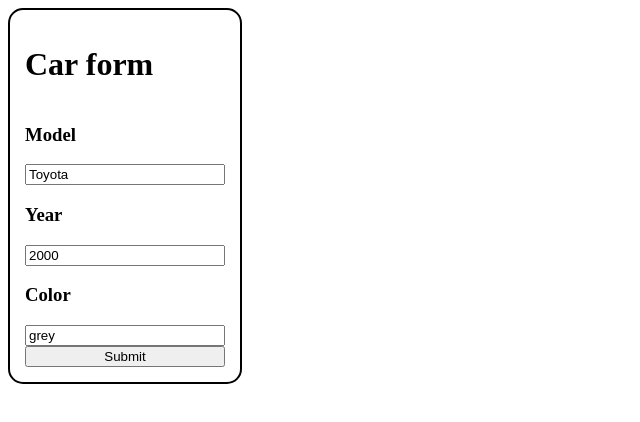
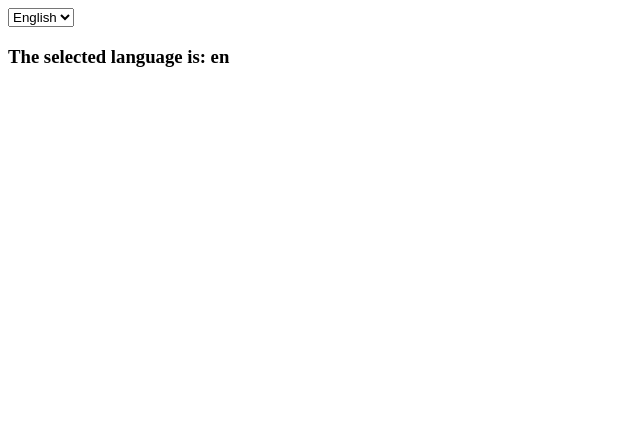
Before and after one commit to GAutuori94/react-exercises, a React (Create React App) app: page / in a window 1280 px wide. Shown: the top 422 px of the page, without its empty margins (0-640 px from the left). Built offline with nearby package versions, Linux system fonts and the light colour scheme.

Commit message:
DisplayLanguage component created, access to LangueContext through useContext hook

```diff
--- a/src/App.js
+++ b/src/App.js
@@ -1,10 +1,24 @@
-import { CarDetails } from "./form.js";
+import { useState } from "react";
+import { DisplayLanguage } from "./displayLanguage";
+import { LanguageContext } from "./languageContext";
 
 export function App() {
 
+  const [language, setLanguage] = useState('en')
+
+  function handleChangeLanguage (event) {
+    setLanguage(event.target.value)
+  }
+
   return (
     <div>
-      <CarDetails defaultData={{defaultModel: "Toyota", defaultYear: 2000, defaultColor: "grey"}} />
+      <select value={language} onChange={handleChangeLanguage}>
+        <option value='en'>English</option>
+        <option value='it'>Italiano</option>
+      </select>
+      <LanguageContext.Provider value={language}>
+      <DisplayLanguage />
+      </LanguageContext.Provider>
     </div>
   )
 }
--- /dev/null
+++ b/src/displayLanguage.js
@@ -0,0 +1,19 @@
+import { useContext } from "react";
+import { LanguageContext } from "./languageContext";
+
+const Strings = {
+    en: {
+            CURRENT_LANGUAGE: "The selected language is: "
+        },
+    it: {
+            CURRENT_LANGUAGE: "La lingua selezionata è: "
+        }
+    }
+
+export function DisplayLanguage() {
+
+    const language = useContext(LanguageContext)
+
+  return <h3>{Strings[language].CURRENT_LANGUAGE} {language}</h3>
+
+}
--- a/src/form.js
+++ /dev/null
@@ -1,40 +0,0 @@
-import { useEffect, useRef } from "react"
-
-export function CarDetails({defaultData}) {
-
-    const _formRef = useRef()
-
-    function handleInputChange(event) {
-        const model = event.target.elements.model.value
-        const year = event.target.elements.year.value
-        const color = event.target.elements.color.value
-
-        console.log({
-            model,
-            year,
-            color
-        })
-    }
-
-    useEffect (() => {
-        _formRef.current.reset()
-    }, [defaultData])
-
-
-    return (
-    <form ref={_formRef} onSubmit={handleInputChange} style={{width:'200px', padding:'15px', border:'2px solid black', borderRadius:'15px', display:'flex', flexDirection:'column', }}>
-        <h1>Car form</h1>
-
-        <h3>Model</h3>
-            <input name="model" defaultValue={defaultData.defaultModel}/>
-
-        <h3>Year</h3>
-            <input name="year" type="number" defaultValue={defaultData.defaultYear}/>
-
-        <h3>Color</h3>
-            <input name="color" defaultValue={defaultData.defaultColor}/>
-
-        <button type="submit">Submit</button>
-    </form>
-    )
-}
--- /dev/null
+++ b/src/languageContext.js
@@ -0,0 +1,3 @@
+import { createContext } from "react";
+
+export const LanguageContext = createContext('en')
```
